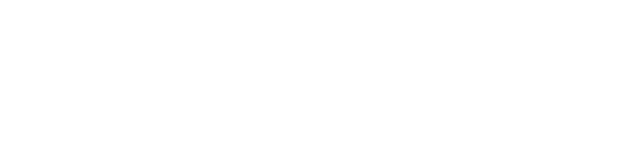
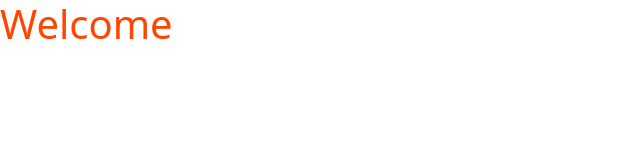
Before and after one commit to nsum/playground, a plain HTML site: page index.html in a window 1280 px wide. Shown: the whole page, without its empty margins (0-640 px from the left). Drawn offline with nearby package versions, Linux system fonts and the light colour scheme.

Commit message:
test css is properly linked & add README.md logo

```diff
--- a/css/style.css
+++ b/css/style.css
@@ -0,0 +1,3 @@
+.heading-1 {
+  color: orangered;
+}
--- a/index.html
+++ b/index.html
@@ -30,5 +30,7 @@
 
     <title>HTML & CSS Playground</title>
   </head>
-  <body></body>
+  <body>
+    <h1 class="heading-1">Welcome</h1>
+  </body>
 </html>
```
Also changed, not shown: images/nsum-50.png (added), 1 other file.
